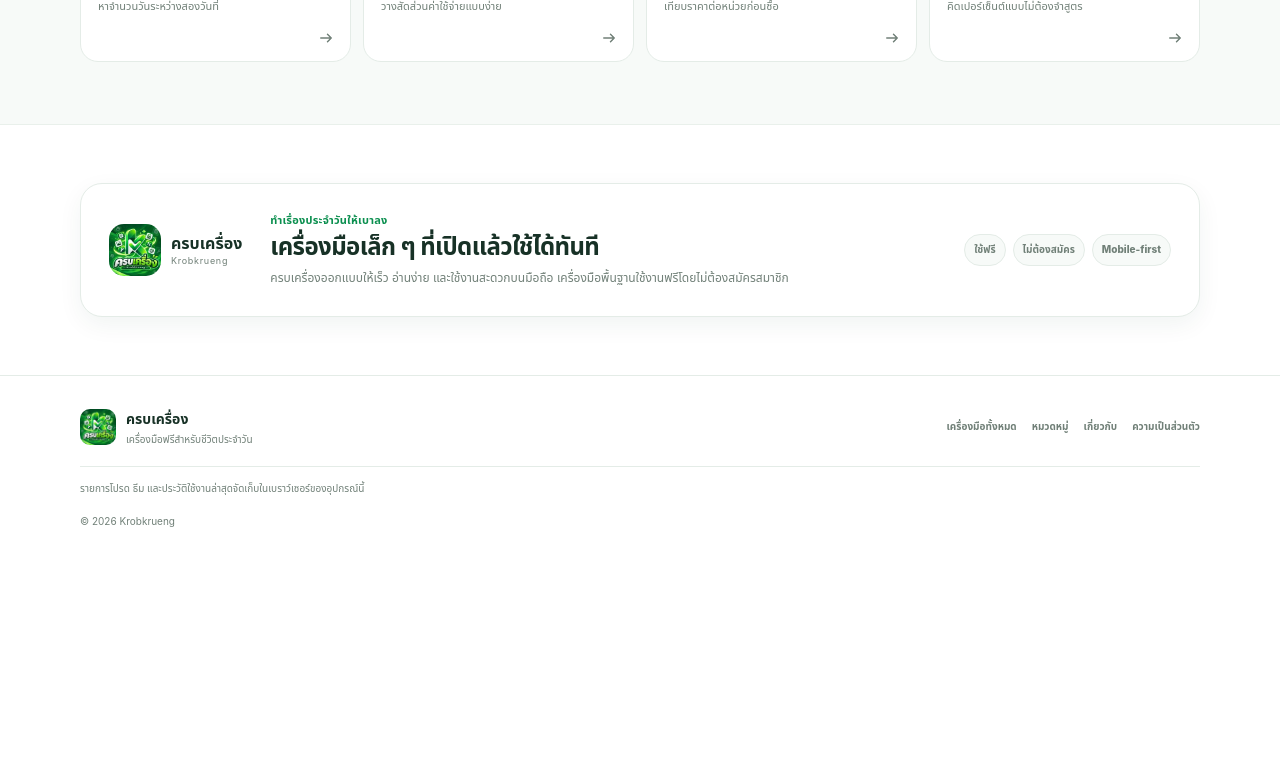
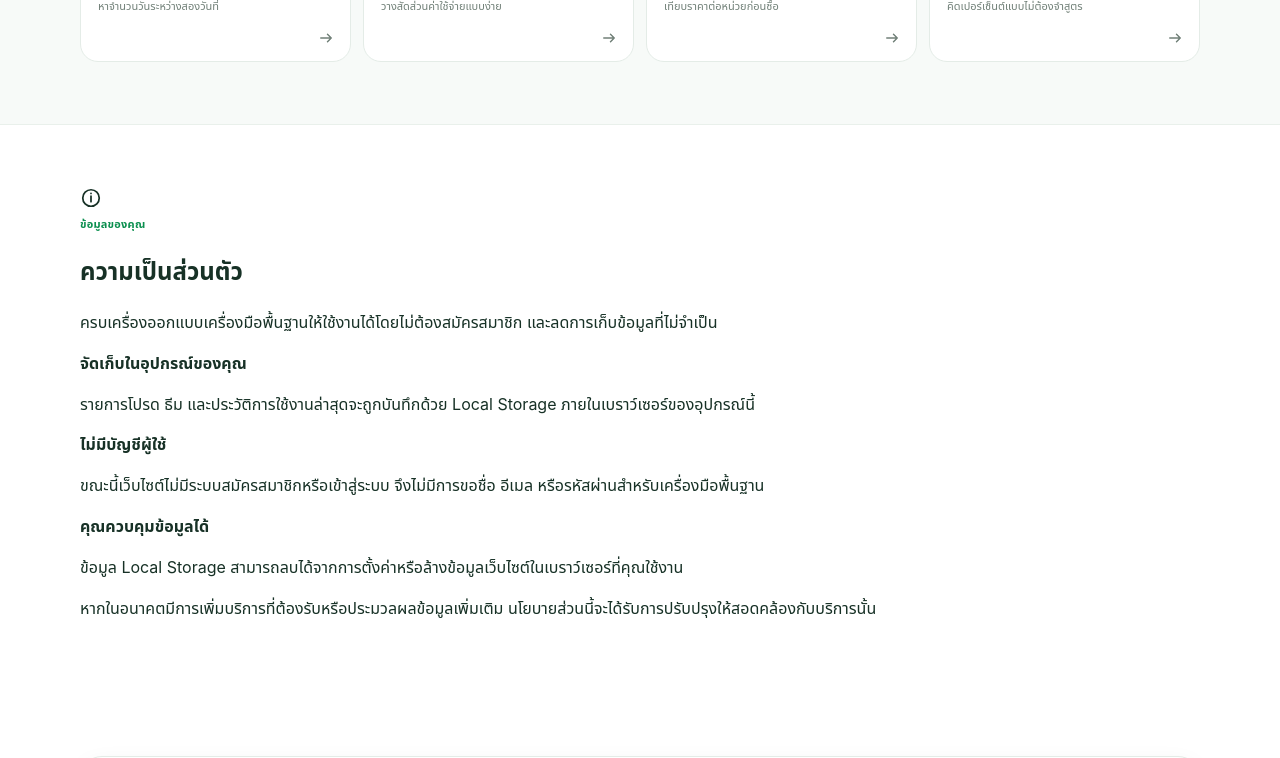
Before and after one commit to UnknownCode-2026/krobkrueng, a Next.js app: page / in a window 1280 px wide. Shown: the part 1940-2698 px from the top of the page. Before the commit the page ends 2508 px from the top, so only its background shows below. Built offline with nearby package versions, Linux system fonts and the light colour scheme.

Commit message:
feat: add homepage privacy section

```diff
--- a/app/page.tsx
+++ b/app/page.tsx
@@ -371,6 +371,34 @@ export default function HomePage() {
           </div>
         </section>
 
+        <section id="privacy" className="section privacy-section">
+          <div className="shell privacy-card">
+            <div className="privacy-heading">
+              <span className="privacy-icon"><UiIcon name="info" size={22} /></span>
+              <div>
+                <span className="kicker">ข้อมูลของคุณ</span>
+                <h2>ความเป็นส่วนตัว</h2>
+                <p>ครบเครื่องออกแบบเครื่องมือพื้นฐานให้ใช้งานได้โดยไม่ต้องสมัครสมาชิก และลดการเก็บข้อมูลที่ไม่จำเป็น</p>
+              </div>
+            </div>
+            <div className="privacy-grid">
+              <article>
+                <strong>จัดเก็บในอุปกรณ์ของคุณ</strong>
+                <p>รายการโปรด ธีม และประวัติการใช้งานล่าสุดจะถูกบันทึกด้วย Local Storage ภายในเบราว์เซอร์ของอุปกรณ์นี้</p>
+              </article>
+              <article>
+                <strong>ไม่มีบัญชีผู้ใช้</strong>
+                <p>ขณะนี้เว็บไซต์ไม่มีระบบสมัครสมาชิกหรือเข้าสู่ระบบ จึงไม่มีการขอชื่อ อีเมล หรือรหัสผ่านสำหรับเครื่องมือพื้นฐาน</p>
+              </article>
+              <article>
+                <strong>คุณควบคุมข้อมูลได้</strong>
+                <p>ข้อมูล Local Storage สามารถลบได้จากการตั้งค่าหรือล้างข้อมูลเว็บไซต์ในเบราว์เซอร์ที่คุณใช้งาน</p>
+              </article>
+            </div>
+            <p className="privacy-footnote">หากในอนาคตมีการเพิ่มบริการที่ต้องรับหรือประมวลผลข้อมูลเพิ่มเติม นโยบายส่วนนี้จะได้รับการปรับปรุงให้สอดคล้องกับบริการนั้น</p>
+          </div>
+        </section>
+
         <section id="about" className="section about-section">
           <div className="shell about-card">
             <div className="about-brand">
@@ -387,7 +415,7 @@ export default function HomePage() {
         </section>
       </main>
 
-      <footer id="privacy" className="footer">
+      <footer className="footer">
         <div className="shell footer-grid">
           <div className="footer-brand">
             <Logo className="footer-logo" />
@@ -399,7 +427,7 @@ export default function HomePage() {
             <a href="#about">เกี่ยวกับ</a>
             <a href="#privacy">ความเป็นส่วนตัว</a>
           </div>
-          <div className="privacy-note">รายการโปรด ธีม และประวัติใช้งานล่าสุดจัดเก็บในเบราว์เซอร์ของอุปกรณ์นี้</div>
+          <div className="privacy-note">ข้อมูลการตั้งค่าพื้นฐานจัดเก็บในเบราว์เซอร์ของอุปกรณ์นี้ <a href="#privacy">อ่านเรื่องความเป็นส่วนตัว</a></div>
           <span className="copyright">© 2026 Krobkrueng</span>
         </div>
       </footer>
```
